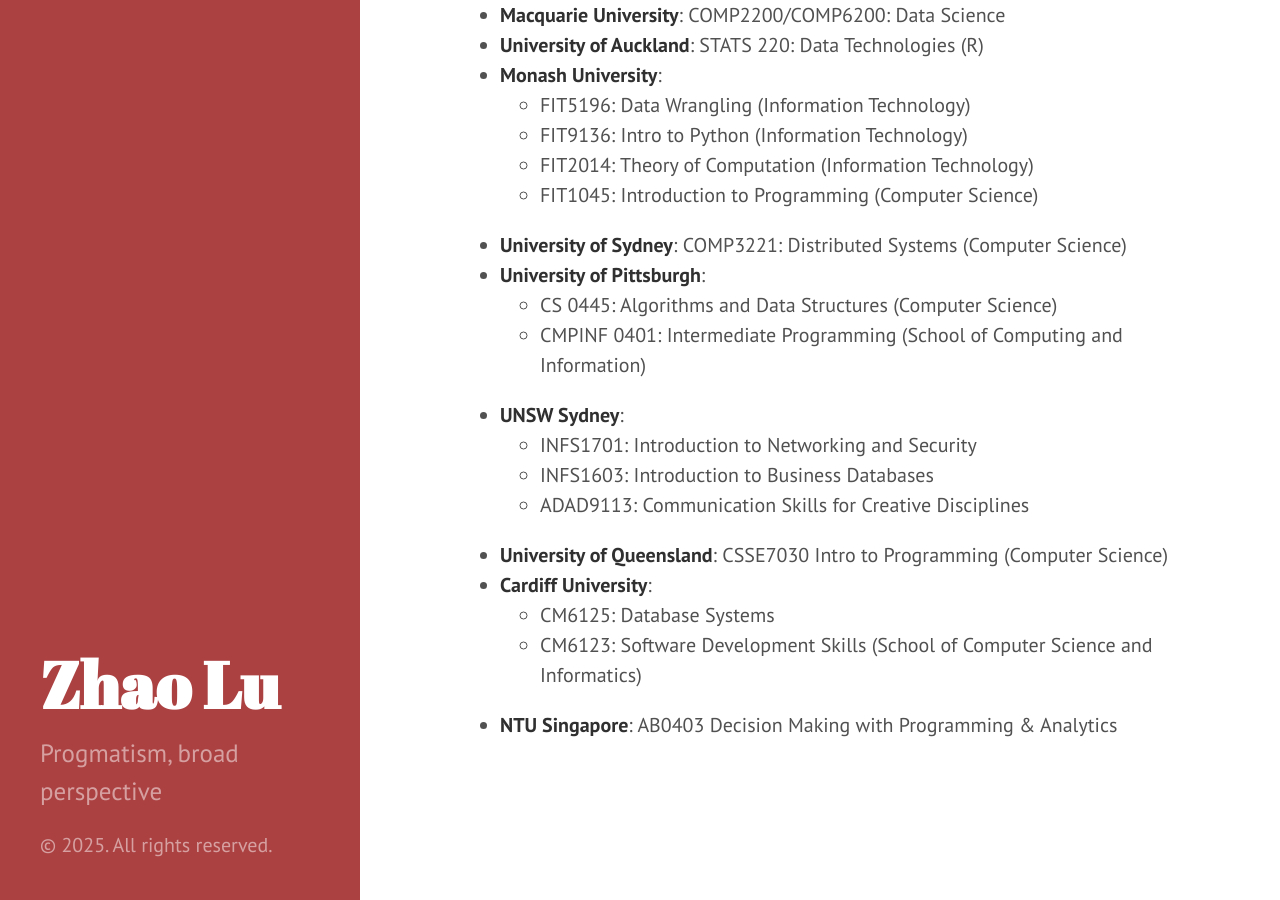
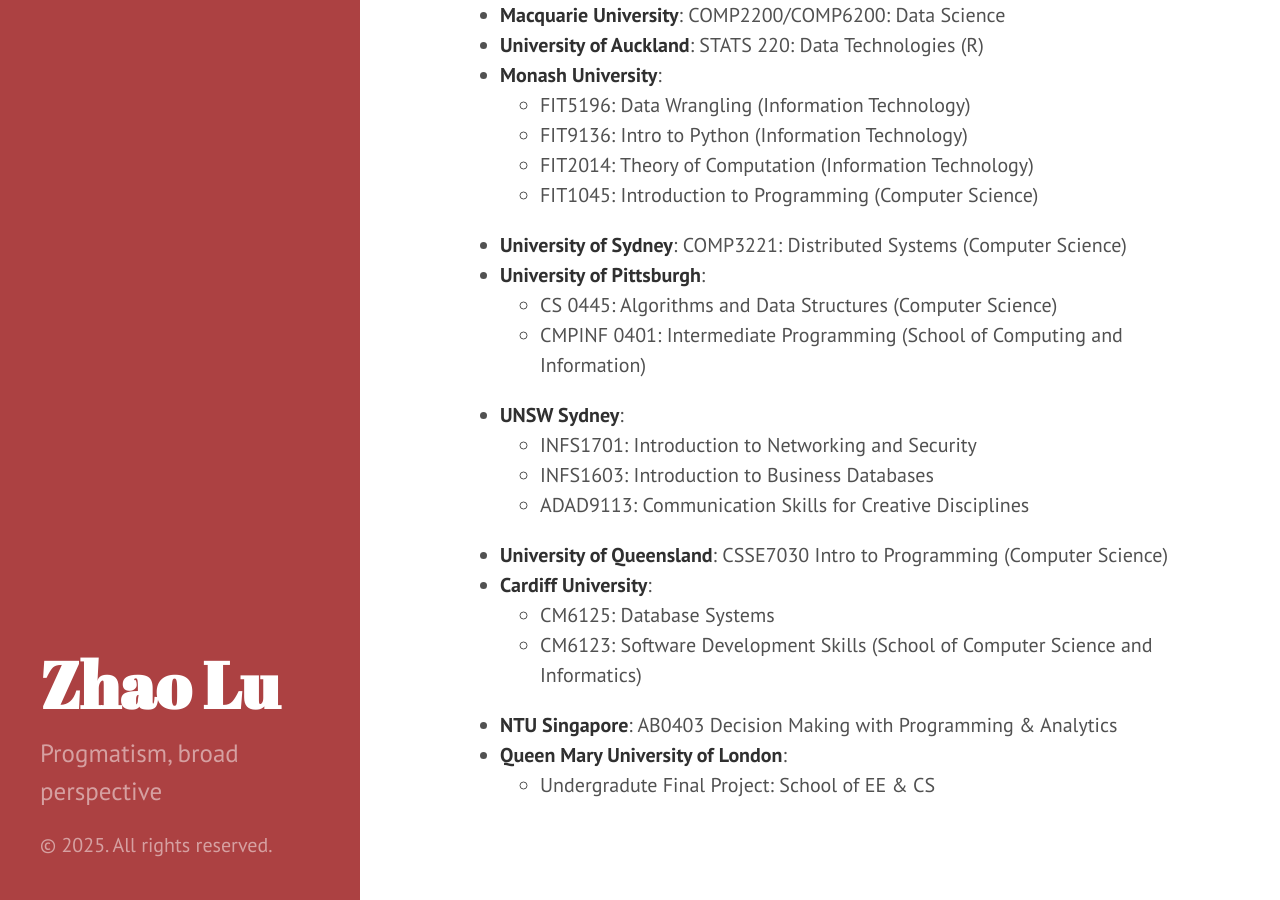
Before and after one commit to zlu/teach.zlu.me, a Jekyll site: the page built from index.markdown, in a window 1280 px wide and 900 px high, scrolled down 1693 px. Built offline with Jekyll 4.4.1, drawn with Linux system fonts in a browser that asks for light colours.

Commit message:
Add Queen Mary university of London

```diff
--- a/index.markdown
+++ b/index.markdown
@@ -58,3 +58,5 @@ I hold five patents in the fields of storage systems and telephony.
   - CM6125: Database Systems
   - CM6123: Software Development Skills (School of Computer Science and Informatics)
 - **NTU Singapore**: AB0403 Decision Making with Programming & Analytics
+- **Queen Mary University of London**:
+  - Undergradute Final Project: School of EE & CS
```
